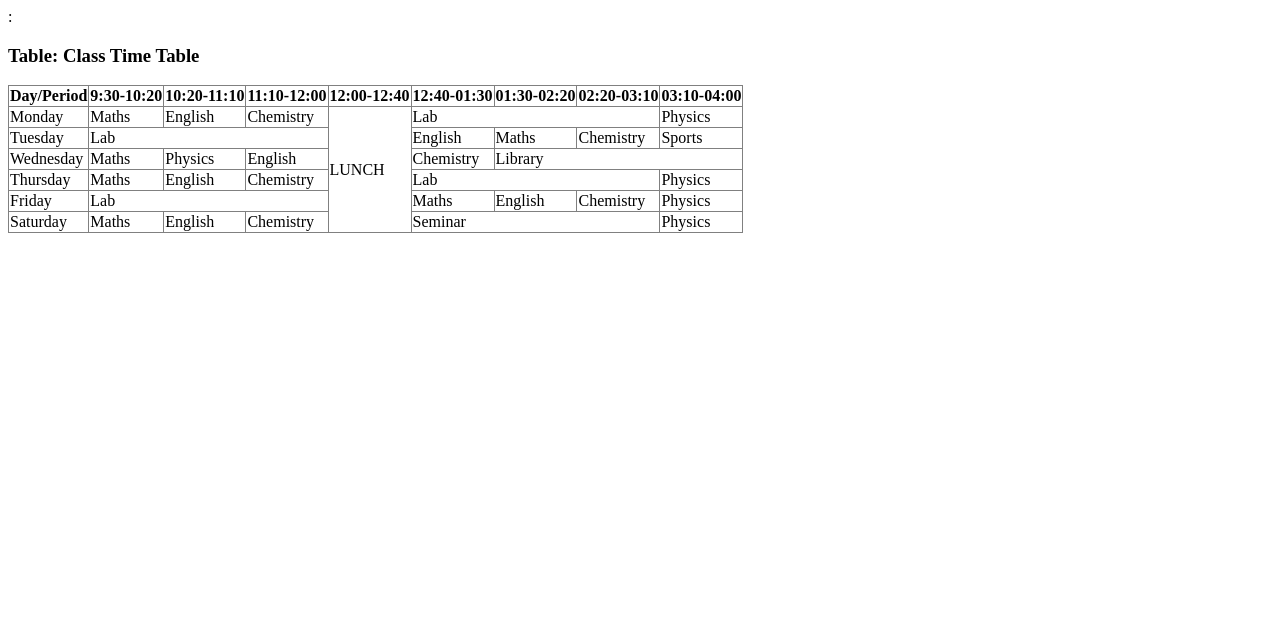
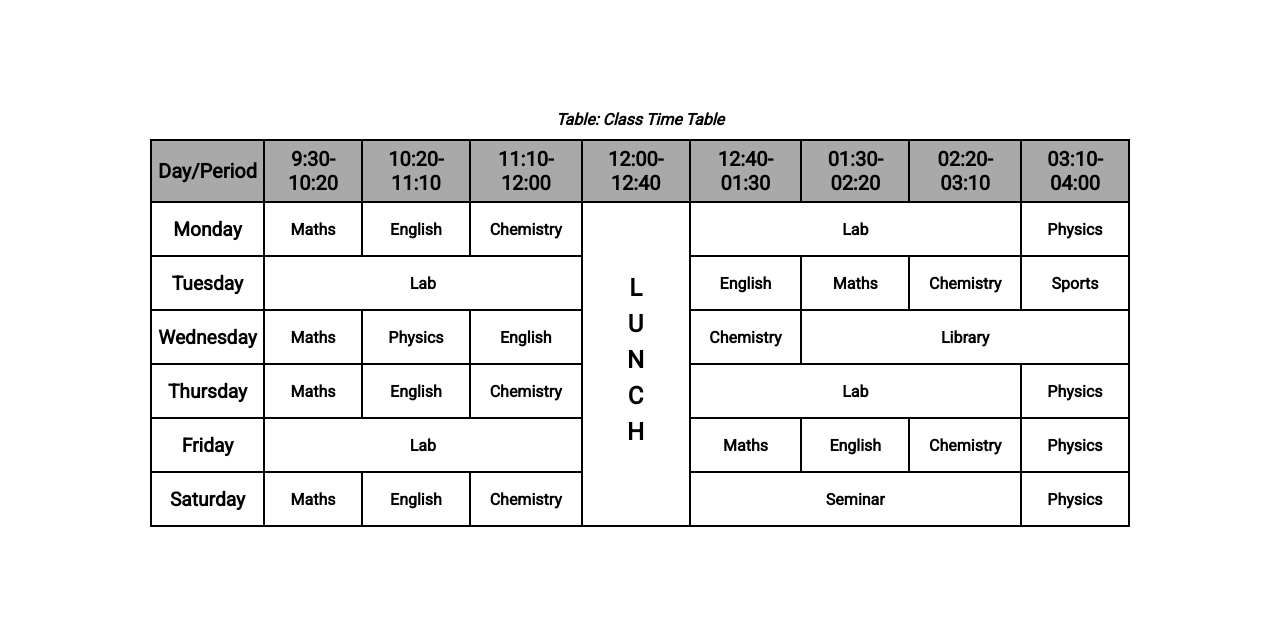
Before and after one commit to tejindersingh19/assignment4_html-tables, a plain HTML site: page index.html in a window 1280 px wide. Drawn offline with Linux system fonts and the light colour scheme.

Commit message:
Added CSS and OUTPUT Pic

```diff
--- a/index.html
+++ b/index.html
@@ -1,22 +1,66 @@
-:<!DOCTYPE html>
+<!DOCTYPE html>
 <html lang="en">
   <head>
-    <meta charset="UTF-8">
-    <meta http-equiv="X-UA-Compatible" content="IE=edge">
-    <meta name="viewport" content="width=device-width, initial-scale=1.0">
+    <meta charset="UTF-8" />
+    <meta http-equiv="X-UA-Compatible" content="IE=edge" />
+    <meta name="viewport" content="width=device-width, initial-scale=1.0" />
     <title>Assignment-4 (HTML - Tables)</title>
 
     <style>
-        table{
+      @import url("https://fonts.googleapis.com/css2?family=Roboto&display=swap");
+
+      * {
+        font-family: "Roboto", sans-serif;
+        margin: 0;
+        padding: 0;
+      }
+
+      .container {
+        padding: 100px 150px;
+      }
+
+      table {
+        width: 100%;
         border-collapse: collapse;
+      }
+
+      th {
+        background-color: darkgray;
+        font-size: 1.25rem;
+      }
+
+      th,
+      td {
+        border: 2px solid black;
+        height: 40px;
+        padding: 6px;
+        text-align: center;
+        font-weight: 700;
+      }
+
+      .verticalwords {
+        writing-mode: vertical-rl;
+        text-orientation: upright;
+        letter-spacing: 8px;
+        font-size: 1.5rem;
+      }
+
+      h4 {
+        text-align: center;
+        margin: 10px;
+        font-style: italic;
+      }
+
+      .days{
+        font-size: 1.2rem;
       }
     </style>
   </head>
   <body>
     <div class="container">
-        <h3>Table: Class Time Table</h3>
+      <h4>Table: Class Time Table</h4>
 
-        <table border="1">
+      <table>
         <thead>
           <tr>
             <th>Day/Period</th>
@@ -33,16 +77,16 @@
 
         <tbody>
           <tr>
-                    <td>Monday</td>
+            <td class="days">Monday</td>
             <td>Maths</td>
             <td>English</td>
             <td>Chemistry</td>
-                    <td rowspan="6">LUNCH</td>
+            <td class="verticalwords" rowspan="6">LUNCH</td>
             <td colspan="3">Lab</td>
             <td>Physics</td>
           </tr>
           <tr>
-                    <td>Tuesday</td>
+            <td class="days">Tuesday</td>
             <td colspan="3">Lab</td>
             <td>English</td>
             <td>Maths</td>
@@ -50,7 +94,7 @@
             <td>Sports</td>
           </tr>
           <tr>
-                    <td>Wednesday</td>
+            <td class="days">Wednesday</td>
             <td>Maths</td>
             <td>Physics</td>
             <td>English</td>
@@ -59,7 +103,7 @@
           </tr>
 
           <tr>
-                    <td>Thursday</td>
+            <td class="days">Thursday</td>
             <td>Maths</td>
             <td>English</td>
             <td>Chemistry</td>
@@ -67,7 +111,7 @@
             <td>Physics</td>
           </tr>
           <tr>
-                    <td>Friday</td>
+            <td class="days">Friday</td>
             <td colspan="3">Lab</td>
             <td>Maths</td>
             <td>English</td>
@@ -75,7 +119,7 @@
             <td>Physics</td>
           </tr>
           <tr>
-                    <td>Saturday</td>
+            <td class="days">Saturday</td>
             <td>Maths</td>
             <td>English</td>
             <td>Chemistry</td>
```
Also changed, not shown: OUTPUT Assignment-4  HTML - Tables.png (added). Lines whose indentation alone changed are shown as unchanged.
